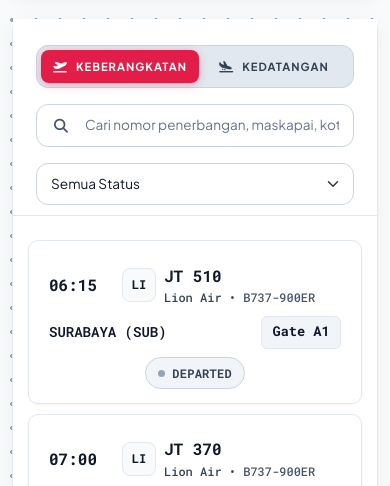
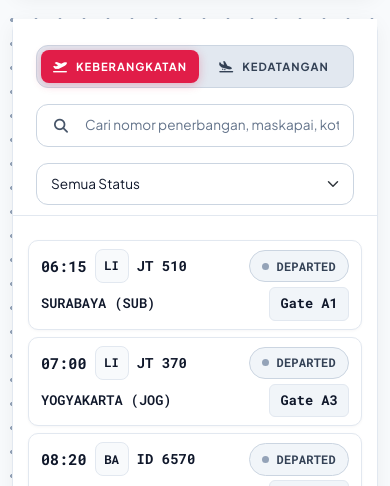
Before and after one commit to ZannBaeRyou/Live-Board-In-Airport-Soekarno-Hatta, a website: page terminal1.html in a window 390 px wide. Shown: the part 352-838 px from the top of the page. Drawn offline with nearby package versions, Linux system fonts and the light colour scheme; no server answers.

Commit message:
feat: implement ultra-dense 52px flight row layout for mobile FIDS board

```diff
--- a/assets/css/style.css
+++ b/assets/css/style.css
@@ -430,6 +430,34 @@ h1, h2, h3, h4, h5, h6 {
     border-color: var(--border-hover);
     transform: translateX(3px);
 }
+
+/* Compact styling for FIDS rows on mobile (< 768px) */
+@media (max-width: 767.98px) {
+    .fids-row-modern {
+        padding: 8px 12px;
+        min-height: 52px;
+        margin-bottom: 0.45rem;
+    }
+    .airline-emblem-sq-compact {
+        width: 26px;
+        height: 26px;
+        border-radius: 6px;
+    }
+    .status-pill-compact {
+        padding: 3px 8px;
+        font-size: 0.72rem;
+        border-radius: 20px;
+    }
+    .gate-badge-compact {
+        padding: 2px 8px;
+        font-size: 0.72rem;
+        border-radius: 6px;
+    }
+    .fids-compact-time {
+        font-size: 0.95rem;
+        min-width: 44px;
+    }
+}
 .airline-emblem-sq {
     width: 34px;
     height: 34px;
--- a/assets/js/main.js
+++ b/assets/js/main.js
@@ -606,18 +606,46 @@ function renderFIDS() {
         const safeStatus = escapeHtml(flight.status);
 
         const row = document.createElement('div');
-        row.className = `fids-row-modern status-${statusSlug}`;
+        row.className = `fids-row-modern fids-compact-row status-${statusSlug}`;
         row.id = `flight-row-${cleanFlightNo}`;
         row.innerHTML = `
-            <div class="row align-items-center w-100 g-2 g-md-0 m-0">
+            <!-- Mobile 2-Tier Ultra-Dense Layout (< md) -->
+            <div class="fids-mobile-view d-md-none w-100">
+                <div class="fids-mobile-top-row d-flex justify-content-between align-items-center mb-1">
+                    <div class="d-flex align-items-center gap-2 overflow-hidden">
+                        <span class="fw-bold font-digital text-white fids-compact-time">${safeTime}</span>
+                        <div class="airline-emblem-sq airline-emblem-sq-compact">
+                            ${flight.logo ? `<img src="${encodeURI(flight.logo)}" alt="${safeAirline}" onerror="this.parentElement.innerHTML='<span class=\\'small fw-bold text-white font-digital\\'>${fallbackLetters}</span>'">` : `<span class="small fw-bold text-white font-digital">${fallbackLetters}</span>`}
+                        </div>
+                        <span class="fw-bold font-digital text-white text-truncate">${safeNumber}</span>
+                        <span class="text-secondary small text-truncate d-none d-sm-inline" style="font-size:0.75rem">${safeAirline}</span>
+                    </div>
+                    <div class="flex-shrink-0 ms-2">
+                        <span class="status-pill-modern status-pill-compact ${pillClass}">
+                            <span class="status-pulse-dot ${dotClass}"></span> ${safeStatus}
+                        </span>
+                    </div>
+                </div>
+                <div class="fids-mobile-bottom-row d-flex justify-content-between align-items-center">
+                    <div class="text-truncate pe-2">
+                        <span class="fw-semibold text-white text-uppercase text-truncate d-block" style="font-size:0.85rem">${safeDestOrOrigin}</span>
+                    </div>
+                    <div class="flex-shrink-0">
+                        <span class="gate-badge-modern gate-badge-compact">${safeGate}</span>
+                    </div>
+                </div>
+            </div>
+
+            <!-- Desktop & Tablet Layout (>= md) -->
+            <div class="row align-items-center w-100 g-2 g-md-0 m-0 d-none d-md-flex">
                 <!-- Time -->
-                <div class="col-3 col-md-1 font-digital p-0">
+                <div class="col-md-1 font-digital p-0">
                     <div class="fw-bold text-white fs-6">${safeTime}</div>
-                    <div class="text-secondary small font-digital d-none d-md-block" style="font-size:0.7rem">WIB</div>
+                    <div class="text-secondary small font-digital" style="font-size:0.7rem">WIB</div>
                 </div>
 
                 <!-- Airline & Flight No -->
-                <div class="col-9 col-md-3 d-flex align-items-center gap-2 overflow-hidden px-md-2 p-0">
+                <div class="col-md-3 d-flex align-items-center gap-2 overflow-hidden px-md-2 p-0">
                     <div class="airline-emblem-sq">
                         ${flight.logo ? `<img src="${encodeURI(flight.logo)}" alt="${safeAirline}" onerror="this.parentElement.innerHTML='<span class=\\'small fw-bold text-white font-digital\\'>${fallbackLetters}</span>'">` : `<span class="small fw-bold text-white font-digital">${fallbackLetters}</span>`}
                     </div>
@@ -630,23 +658,23 @@ function renderFIDS() {
                 </div>
 
                 <!-- Destination / Origin -->
-                <div class="col-6 col-md-3 mt-2 mt-md-0 px-md-2 p-0">
+                <div class="col-md-3 px-md-2 p-0">
                     <span class="fw-semibold text-white d-block text-uppercase text-truncate">${safeDestOrOrigin}</span>
-                    <span class="text-secondary small d-none d-md-block" style="font-size:0.72rem">${flight.type === 'departure' ? (typeof __t === 'function' ? __t('lbl_dest') : 'Tujuan') : (typeof __t === 'function' ? __t('lbl_origin') : 'Asal')}</span>
+                    <span class="text-secondary small" style="font-size:0.72rem">${flight.type === 'departure' ? (typeof __t === 'function' ? __t('lbl_dest') : 'Tujuan') : (typeof __t === 'function' ? __t('lbl_origin') : 'Asal')}</span>
                 </div>
 
                 <!-- Gate / Belt -->
-                <div class="col-6 col-md-2 mt-2 mt-md-0 text-md-start text-end px-md-2 p-0">
+                <div class="col-md-2 text-start px-md-2 p-0">
                     <span class="gate-badge-modern">${safeGate}</span>
                 </div>
 
                 <!-- Estimated Time -->
-                <div class="col-md-1 font-digital text-white-50 mt-2 mt-md-0 d-none d-md-block px-md-2 p-0">
+                <div class="col-md-1 font-digital text-white-50 px-md-2 p-0">
                     <span class="small font-digital">${safeEstTime}</span>
                 </div>
 
                 <!-- Status Pill -->
-                <div class="col-12 col-md-2 text-md-end text-center mt-2 mt-md-0 p-0">
+                <div class="col-md-2 text-end p-0">
                     <span class="status-pill-modern ${pillClass}">
                         <span class="status-pulse-dot ${dotClass}"></span> ${safeStatus}
                     </span>
```
Also changed, not shown: tests/test_fids_compact_rows.js (added, +23 -0 lines).
